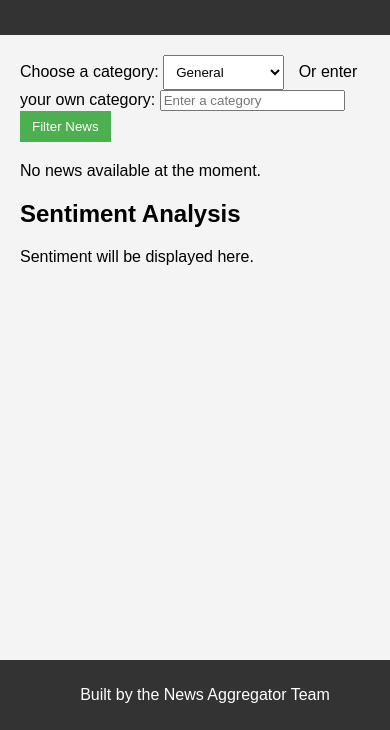
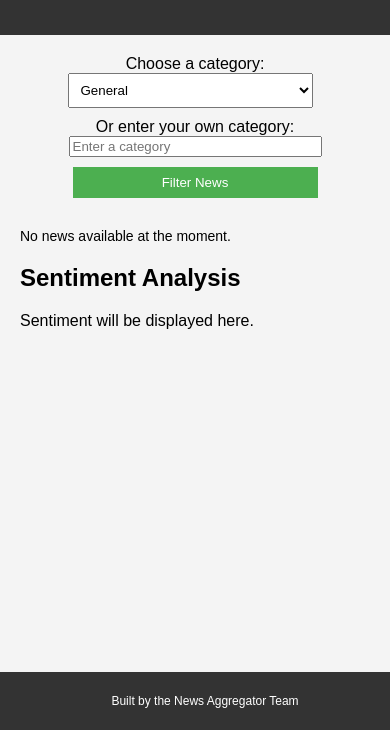
Before and after one commit to jaskaran-13/news-aggregator-with-sentiment-analysis-website, a plain HTML site: page index.html in a window 390 px wide. Shown: the part 114-844 px from the top of the page. Drawn offline with Linux system fonts and the light colour scheme; no server answers.

Commit message:
Added responsive design for mobile and tablet screens.

```diff
--- a/styles.css
+++ b/styles.css
@@ -1,10 +1,3 @@
-.error {
-    color: red;
-    font-weight: bold;
-    text-align: center;
-    margin-top: 20px;
-}
-
 body {
     font-family: Arial, sans-serif;
     background-color: #f4f4f4;
@@ -30,6 +23,7 @@ main {
 #category {
     padding: 8px;
     margin-right: 10px;
+    width: 50%;
 }
 
 #filter-button {
@@ -69,3 +63,39 @@ footer {
     width: 100%;
     bottom: 0;
 }
+
+/* Responsive design for mobile */
+@media only screen and (max-width: 600px) {
+    #category-section {
+        display: flex;
+        flex-direction: column;
+        align-items: center;
+    }
+
+    #category, #custom-category, #filter-button {
+        width: 80%;
+        margin-bottom: 10px;
+    }
+
+    #news-section {
+        font-size: 14px;
+    }
+
+    footer {
+        font-size: 12px;
+    }
+}
+
+/* Responsive design for tablets */
+@media only screen and (max-width: 900px) {
+    #category-section {
+        display: flex;
+        flex-direction: column;
+        align-items: center;
+    }
+
+    #category, #custom-category, #filter-button {
+        width: 70%;
+        margin-bottom: 10px;
+    }
+}
```
